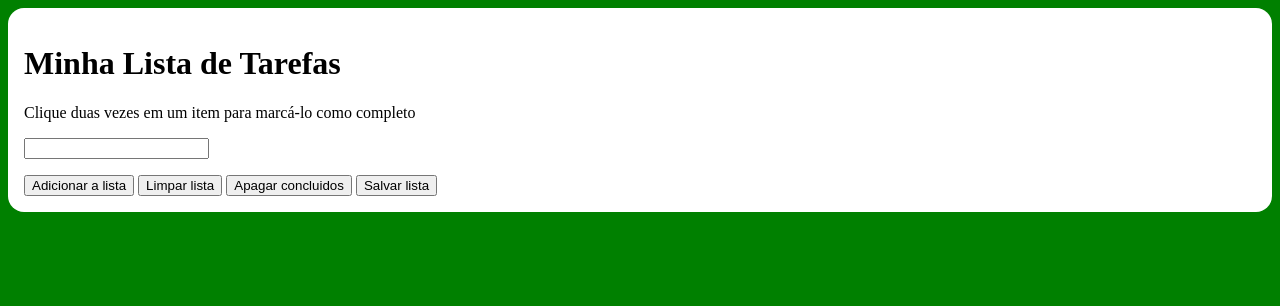
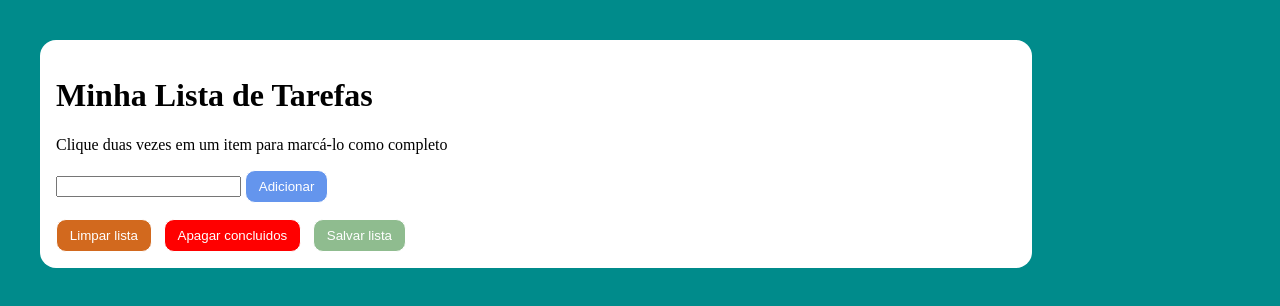
Before and after one commit to alex-vido/todo-list, a website: page index.html in a window 1280 px wide. Drawn offline with Linux system fonts and the light colour scheme.

Commit message:
Estilizado

```diff
--- a/index.html
+++ b/index.html
@@ -7,17 +7,19 @@
   <title>TODO List Project</title>
   <link rel="stylesheet" href="./style.css">
   <body>
-    <div class="list">
+    <div id="list">
       <header>
       <h1>Minha Lista de Tarefas</h1>
       <p id="funcionamento">Clique duas vezes em um item para marcá-lo como completo</p>
     </header>
     <input type="text" id="texto-tarefa">
+    <button id="criar-tarefa" type="button">Adicionar</button>
     <ol id="lista-tarefas"></ol>
-    <button id="criar-tarefa">Adicionar a lista</button>
-    <button id="apaga-tudo">Limpar lista</button>
-    <button id="remover-finalizados">Apagar concluidos</button>
-    <button id="salvar-tarefas">Salvar lista</button>
+    <div id="btns">
+      <button id="apaga-tudo">Limpar lista</button>
+      <button id="remover-finalizados">Apagar concluidos</button>
+      <button id="salvar-tarefas">Salvar lista</button>
+    </div>
   </div>
   <script src="./script.js"></script>
 </head>
--- a/style.css
+++ b/style.css
@@ -1,8 +1,41 @@
 body {
-  background-color: green;
+  background-color: darkcyan;
+  padding: 2rem;
 }
-.list {
+
+#list {
+  align-items: center;
   border-radius: 1rem;
   background-color: white;
   padding: 1rem;
+  max-width: 80%;
 }
+
+button {
+  padding: 0.5rem 0.8rem;
+  border: 1px solid;
+  border-radius: 10px;
+  margin-right: 8px;
+  color: white;
+}
+
+#criar-tarefa {
+  background-color: cornflowerblue;
+}
+
+#apaga-tudo {
+  background-color: chocolate;
+}
+
+#remover-finalizados {
+  background-color: red;
+
+}
+
+#salvar-tarefas {
+  background-color: darkseagreen;
+}
+
+#texto-tarefa:focus{
+  border: 1px solid white;
+}
```
